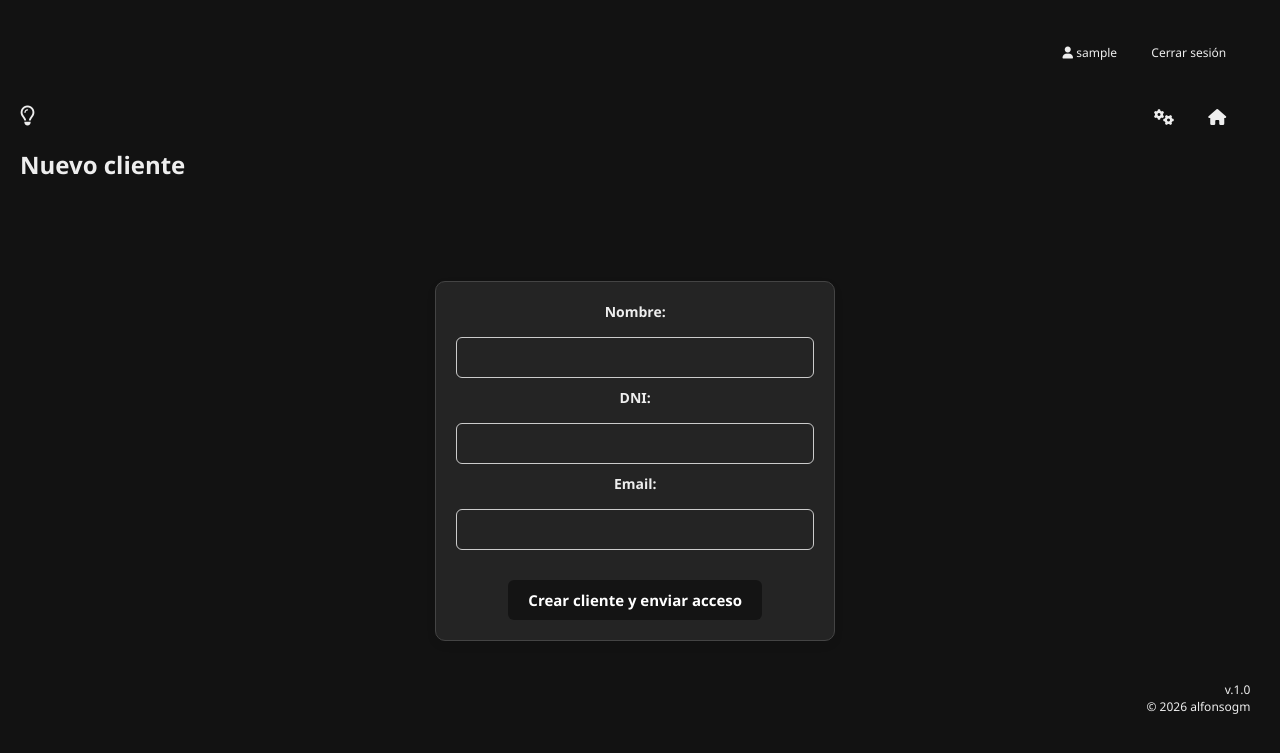
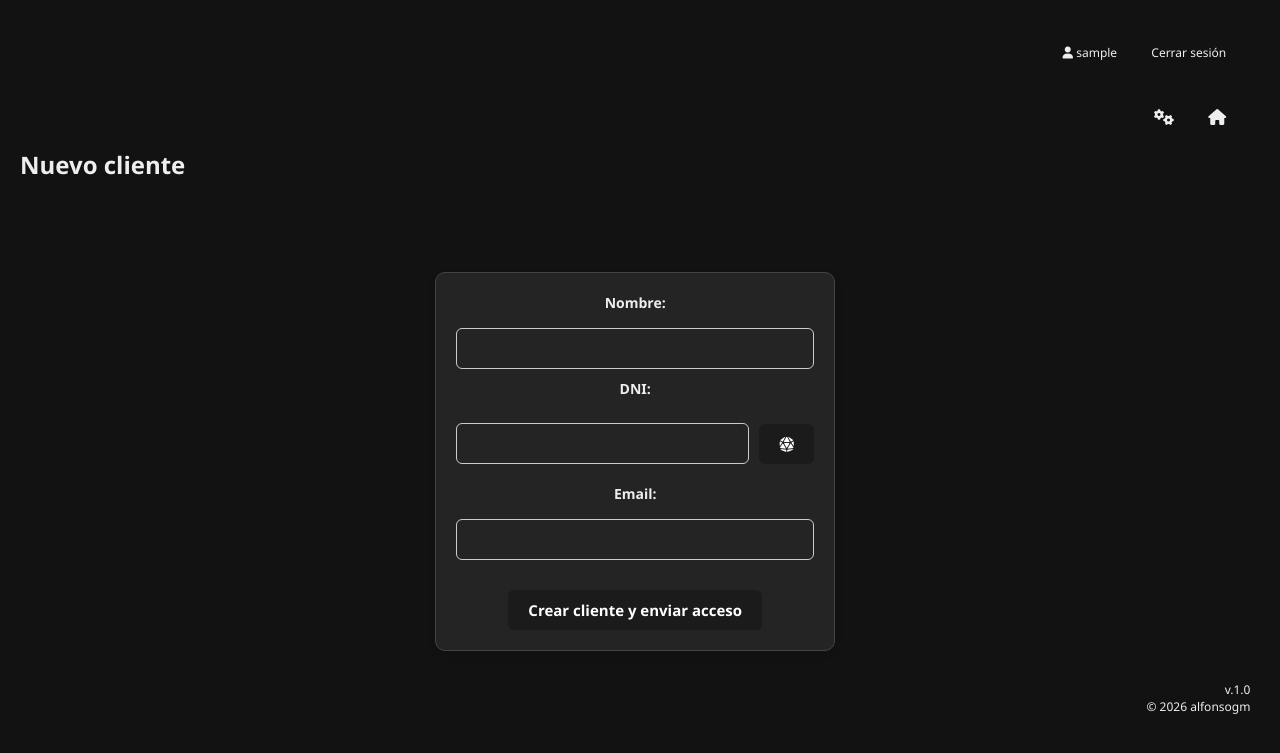
Before and after one commit to alfonsogm99/ARSTUDIO, a PHP site: page /home/admin/nuevo_usuario.php in a window 1280 px wide. Shown: the top 753 px of the page. Run offline with PHP 8.4, Linux system fonts and the light colour scheme; the visitor is signed in with stand-in values (Sample User, id 1); data that the repository does not hold is empty.

Commit message:
updates 15-04-2026

```diff
--- a/home/admin/config.php
+++ b/home/admin/config.php
@@ -6,6 +6,11 @@ define('BASE_URL', '/arbarber_project/home');
 #$user = "alfgme7_ar_barber_project";
 #$password = "8ni0JoHT4)";
 #$dbname = "alfgme7_ar_barber_project";
+
+#$host = "fdb1033.awardspace.net";
+#$user = "4751326_arstudio";
+#$password = "Jlb}}{Pw6y,OSoGB";
+#$dbname = "4751326_arstudio";
 
 $host = "localhost";
 $user = "root";
--- a/home/admin/nuevo_usuario.php
+++ b/home/admin/nuevo_usuario.php
@@ -71,7 +71,10 @@ if($_SERVER['REQUEST_METHOD'] === 'POST'){
     <input type="text" name="nombre" value="<?php echo htmlspecialchars($nombre); ?>" required>
 
     <label>DNI:</label>
-    <input type="text" name="dni" required>
+    <div class="dni-div">
+    <input type="text" name="dni" id="dni" required>
+    <button type="button" onclick="generarDNI()"><i class="fa-solid fa-dice-d20"></i></button>
+    </div>
 
     <label>Email:</label>
     <input type="email" name="email" required>
@@ -89,5 +92,7 @@ if($_SERVER['REQUEST_METHOD'] === 'POST'){
     <p>© 2026 alfonsogm</p>
 </footer>
 
+<script src="../../js/random.js"></script>
+
 </body>
 </html>
--- a/home/css/style.css
+++ b/home/css/style.css
@@ -138,7 +138,7 @@ button {
     padding: 10px 20px;
     font-weight: 600;
     font-size: 15px;
-    background-color: #141414;
+    background-color: #1b1b1b;
     color: #fff;
     border: none;
     border-radius: 6px;
@@ -148,7 +148,7 @@ button {
 }
 
 button:hover {
-    background-color: #282828;
+    background-color: #111111;
 }
 
 /* =========================
@@ -990,6 +990,8 @@ body.light-mode #user_info a{
 
   position: absolute;
   left: 20px;
+
+  display: none;
 }
 
 body.light-mode #lightmode {
@@ -1155,6 +1157,23 @@ body.light-mode .toggle_eye {
     color: #555;
     font-size: 12px;
     user-select: none;
+}
+
+.dni-div{
+    display: flex;
+    gap: 10px;
+    align-items: center;
+}
+
+.dni-div input{
+    flex: 1;
+}
+
+.dni-div button{
+    width: auto;
+    align-items: center;
+    justify-content: center;
+    margin-bottom: 20px;
 }
 
 /* =========================
--- a/home/logout/index.php
+++ b/home/logout/index.php
@@ -22,5 +22,5 @@ if (ini_get("session.use_cookies")) {
 }
 
 // Redirigir al login
-header("Location: login.php");
+header("Location: ../login");
 exit;
--- /dev/null
+++ b/js/random.js
@@ -0,0 +1,7 @@
+function generarDNI() {
+    const numero = Math.floor(Math.random() * (99999999 - 10000000 + 1)) + 10000000;
+    const letras = "TRWAGMYFPDXBNJZSQVHLCKE";
+    const letra = letras[numero % 23];
+
+    document.getElementById("dni").value = numero + letra;
+}
```
Also changed, not shown: 1 other file.
